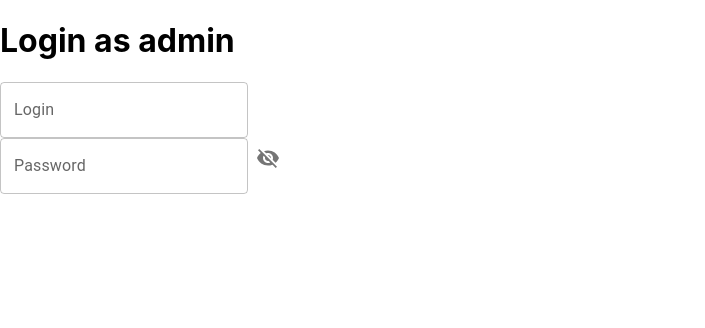
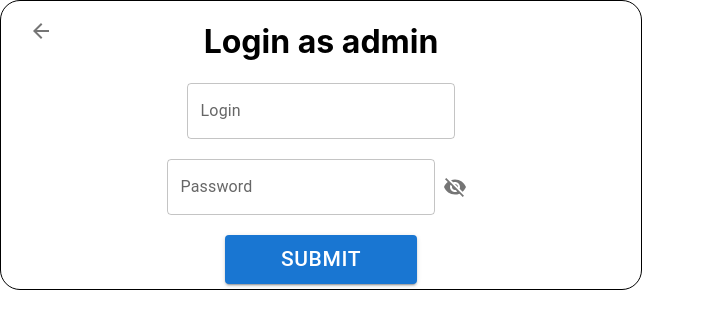
Before and after one commit to Klebson-I/Assemby-tools-frontend, a React (Create React App) app: page / in a window 1280 px wide. Both pictures are taken after a click on the item "Admin". Shown: the top 328 px of the page, without its empty margins (0-705 px from the left). Built offline with nearby package versions, Linux system fonts and the light colour scheme.

Commit message:
create handleFetch function and create req handling for passes check

```diff
--- a/src/Components/LoginForm/LoginForm.js
+++ b/src/Components/LoginForm/LoginForm.js
@@ -1,33 +1,80 @@
 import React, {useState} from 'react';
-import {IconButton, Paper, TextField} from "@mui/material";
+import {Button, IconButton, Paper, TextField} from "@mui/material";
 import VisibilityOffIcon from '@mui/icons-material/VisibilityOff';
+import ArrowBackIcon from '@mui/icons-material/ArrowBack';
+import {handleFetch} from "../../Hooks/useFetch";
 
 const styleObject = {
+    formContainer: {
+        border: '1px solid black',
+        borderRadius: '20px',
+        width: '50%',
+        display: 'flex',
+        alignItems: 'center',
+        justifyContent: 'center',
+        flexDirection: 'column',
+        position: 'relative'
+    },
+    header: {
+        display: 'flex',
+    },
+    textFieldDiv: {
+        display: 'flex',
+        width: '60%',
+        alignItems: 'center',
+        justifyContent: 'center',
+        marginBottom: '20px'
+    },
+    submitButton: {
+        width: '30%',
+        fontSize: '21px',
+        marginBottom: '5px'
+    },
+    goBackButton: {
+        position: 'absolute',
+        left: '20px',
+        top: '10px'
+    },
+    textField: {
+        width: '70%'
+    }
+};
 
-}
-
-export const LoginForm = () => {
+export const LoginForm = ({handleGoBackClick}) => {
     const [isPasswordVisible, setIsPasswordVisible] = useState(false);
     const [login, setLogin] = useState('');
     const [password, setPassword] = useState('');
 
-    const handleFormSubmit = (e) => {
+    const handleFormSubmit = async (e) => {
         e.preventDefault();
-        // TODO handle checking if password is correct
+        const arePassesCorrect = await handleFetch('POST',
+            {
+                login,
+                password,
+            },
+            'admin',
+        );
+        console.log(arePassesCorrect);
     };
 
-    return <form onSubmit={handleFormSubmit}>
-        <h1>Login as admin</h1>
-        <div>
+    return <form onSubmit={handleFormSubmit} style={styleObject.formContainer}>
+        <IconButton sx={styleObject.goBackButton} onClick={handleGoBackClick}>
+            <ArrowBackIcon/>
+        </IconButton>
+        <header style={styleObject.header}>
+            <h1>Login as admin</h1>
+        </header>
+        <div style={styleObject.textFieldDiv}>
             <TextField
                 id="outlined-basic"
                 label="Login"
                 variant="outlined"
                 value={login}
                 onChange={(e) =>setLogin(e.target.value)}
+                sx={styleObject.textField}
             />
         </div>
-        <div>
+        <div style={styleObject.textFieldDiv}>
             <TextField
                 id="outlined-basic"
                 label="Password"
@@ -35,6 +82,7 @@ export const LoginForm = () => {
                 type={isPasswordVisible ? 'text' : 'password'}
                 value={password}
                 onChange={(e) =>setPassword(e.target.value)}
+                sx={styleObject.textField}
             />
             <IconButton
                 onClick={() => setIsPasswordVisible(!isPasswordVisible)}
@@ -42,5 +90,6 @@ export const LoginForm = () => {
                 <VisibilityOffIcon/>
             </IconButton>
         </div>
+        <Button type='submit' color='primary' variant='contained' sx={styleObject.submitButton}>Submit</Button>
     </form>
 };
--- /dev/null
+++ b/src/Hooks/useFetch.js
@@ -0,0 +1,12 @@
+import {url} from "../constants";
+
+export const handleFetch = async (method, body, specificUrl) => {
+    const data = await fetch(`${url}${specificUrl}`,{
+        method,
+        body: JSON.stringify(body),
+        headers: {
+            'Content-Type': 'application/json',
+        }
+    })
+    return await data.json();
+}
--- a/src/Pages/Login.js
+++ b/src/Pages/Login.js
@@ -45,7 +45,7 @@ export const Login = () => {
     return <>
         {
             isAdminSelect ?
-                <LoginForm/>
+                <LoginForm handleGoBackClick={handleGoBackClick}/>
                 :<Menu open={true} sx={styleObject.menu}>
                     <h1 style={styleObject.header}>Select user type</h1>
                     <MenuItem sx={styleObject.menuItem} onClick={handleAdminUserClick}>
--- /dev/null
+++ b/src/constants.js
@@ -0,0 +1 @@
+export const url = 'http://localhost:4000/';
```
